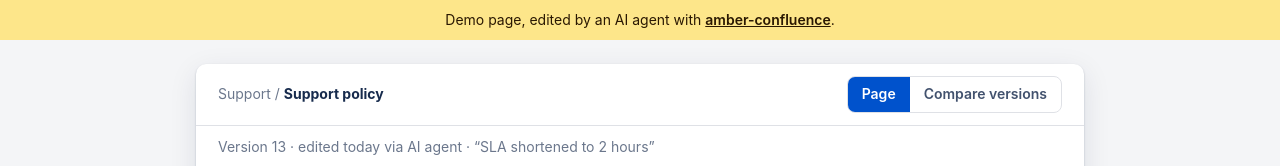
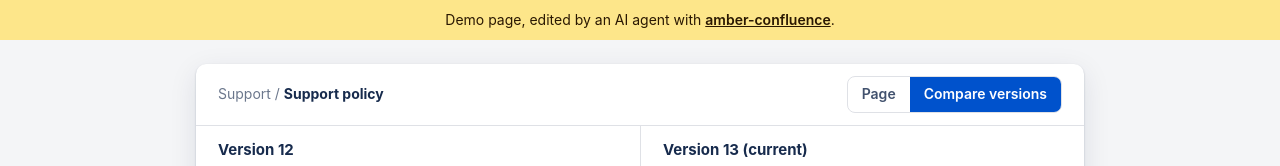
Before and after one commit to amber-tools/site, a plain HTML site: page demo/index.html in a window 1280 px wide. Shown: the top 166 px of the page. Drawn offline with Linux system fonts and the light colour scheme.

Commit message:
Demo opens on the version compare
Co-Authored-By: Claude Opus 5.5 <noreply@anthropic.com>
Claude-Session: https://claude.ai/code/session_01RXQwLj8FEam32ouhQPxcdC

```diff
--- a/demo/index.html
+++ b/demo/index.html
@@ -63,7 +63,7 @@
   }
 </style>
 </head>
-<body class="view-page">
+<body class="view-compare">
 
 <div class="demo-bar">
   Demo page, edited by an AI agent with <a href="https://amber.pm">amber-confluence</a>.
@@ -74,8 +74,8 @@
     <div class="bar">
       <span class="crumb">Support / <b>Support policy</b></span>
       <nav class="tabs" aria-label="View">
-        <a href="#" data-view="page" aria-current="page">Page</a>
-        <a href="#compare" data-view="compare">Compare versions</a>
+        <a href="#page" data-view="page">Page</a>
+        <a href="#compare" data-view="compare" aria-current="page">Compare versions</a>
       </nav>
     </div>
 
@@ -119,7 +119,7 @@
       else a.removeAttribute("aria-current");
     });
   }
-  function fromHash() { show(location.hash === "#compare" ? "compare" : "page"); }
+  function fromHash() { show(location.hash === "#page" ? "page" : "compare"); }
   window.addEventListener("hashchange", fromHash);
   fromHash();
 </script>
```
